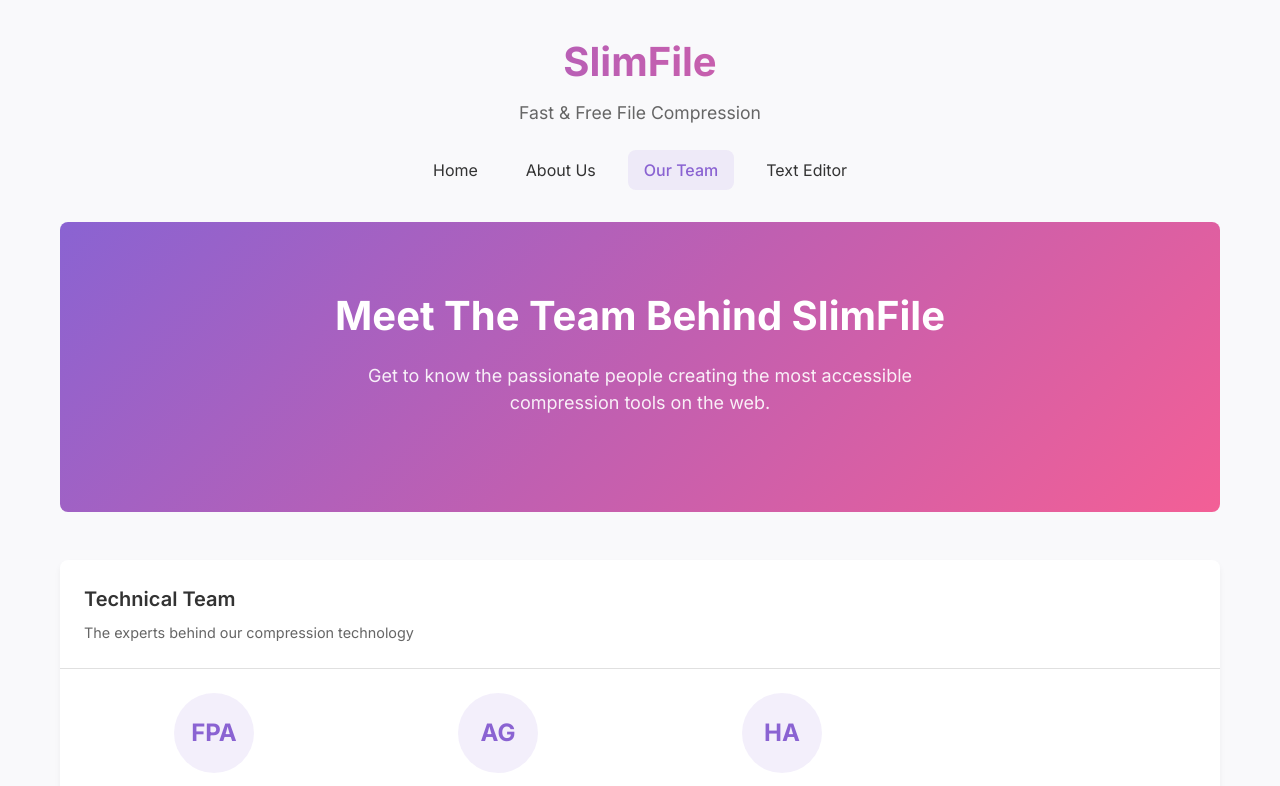
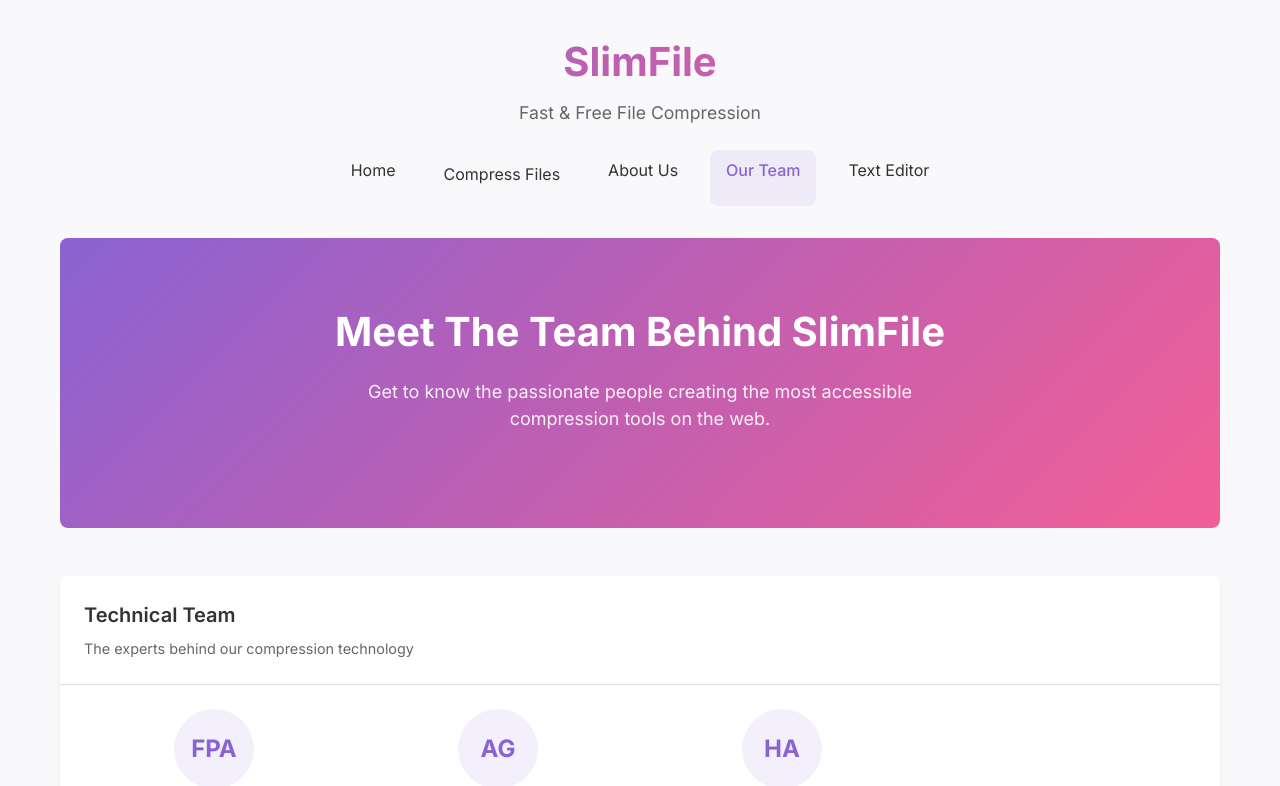
Before and after one commit to ikaydreams/SlimFile-Inc, a plain HTML site: page team.html in a window 1280 px wide. Shown: the top 786 px of the page. Drawn offline with Linux system fonts and the light colour scheme.

Commit message:
Update team.html

```diff
--- a/team.html
+++ b/team.html
@@ -17,6 +17,7 @@
     <div id="mobileNav" class="mobile-nav">
         <button id="mobileNavClose" class="mobile-nav-close">✕</button>
         <a href="index.html" class="mobile-nav-link">Home</a>
+        <a href="compressor.html" class="mobile-nav-link">Compress Files</a>
         <a href="about.html" class="mobile-nav-link">About Us</a>
         <a href="team.html" class="mobile-nav-link active">Our Team</a>
         <a href="text-editor.html" class="nav-link">Text Editor</a>
@@ -31,6 +32,7 @@
             <!-- Desktop navigation -->
             <nav class="navigation">
                 <a href="index.html" class="nav-link">Home</a>
+                <a href="compressor.html" class="mobile-nav-link">Compress Files</a>
                 <a href="about.html" class="nav-link">About Us</a>
                 <a href="team.html" class="nav-link active">Our Team</a>
                 <a href="text-editor.html" class="nav-link">Text Editor</a>
```
